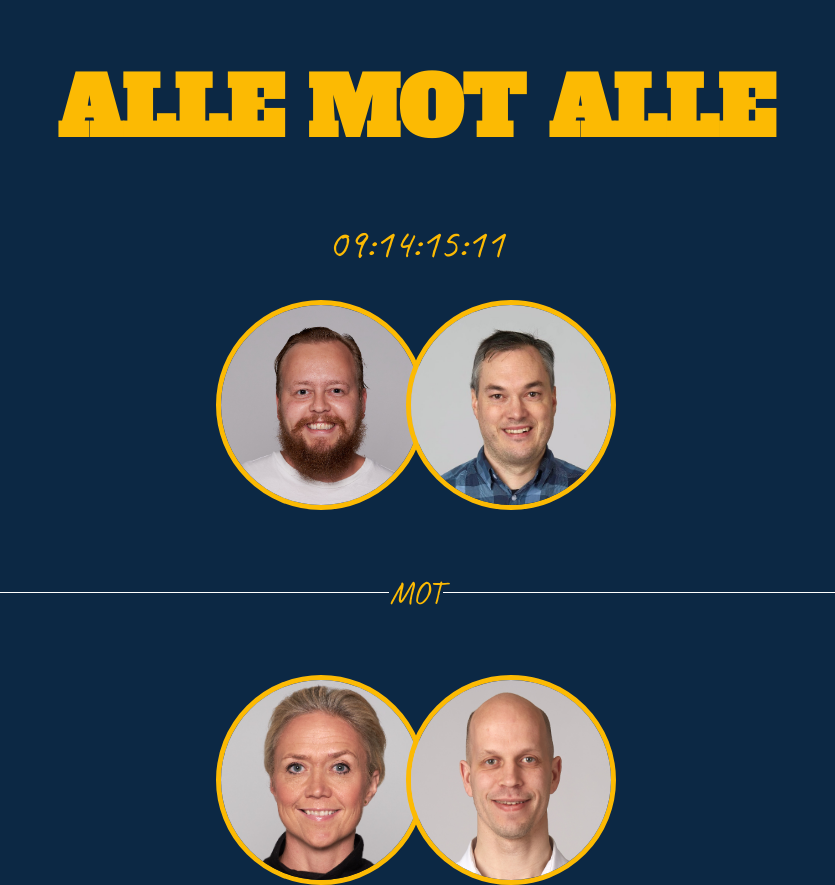
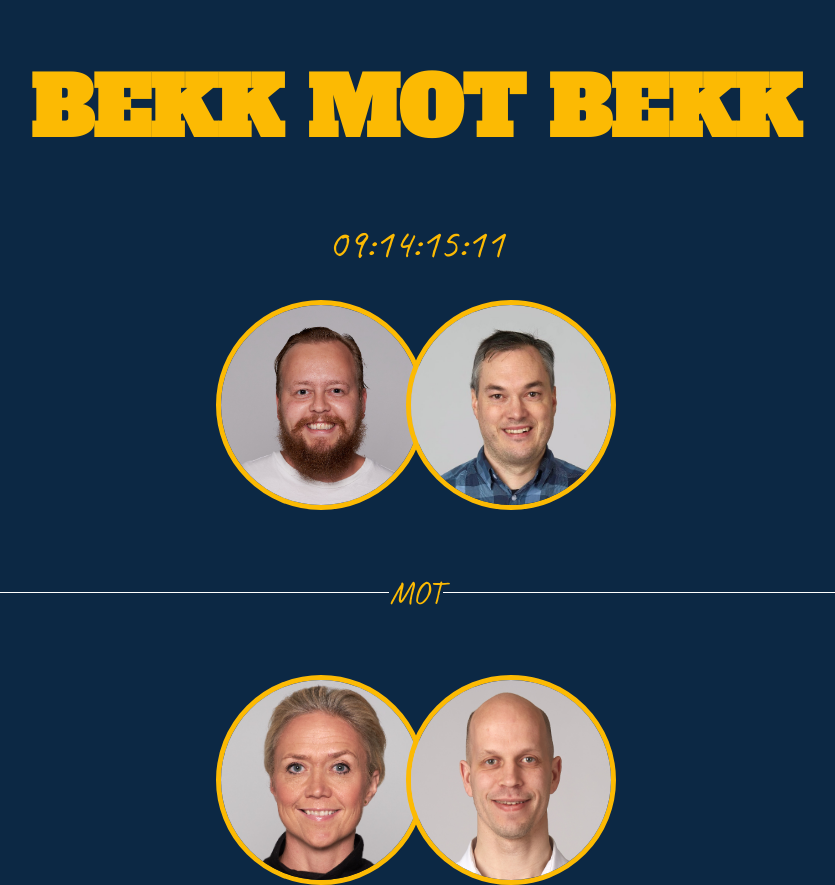
Before and after one commit to hegehaav/alle-mot-alle, a React app: page / in a window 1280 px wide. Shown: the whole page, without its empty margins (224-1059 px from the left). Built offline with nearby package versions, Linux system fonts and the light colour scheme.

Commit message:
Change name to bekk-mot-bekk👌

```diff
--- a/src/App.jsx
+++ b/src/App.jsx
@@ -7,7 +7,7 @@
 const App = () => (
     <main className='main--container center'>
         <div className='title--container'>
-            <h1 className='title'>ALLE MOT ALLE</h1>
+            <h1 className='title'>BEKK MOT BEKK</h1>
         </div>
         <Match match={matches[0]} />
     </main>
--- a/src/index.html
+++ b/src/index.html
@@ -1,16 +1,20 @@
 <html>
-
     <head>
-    <title>Alle mot alle</title>
+        <title>Bekk mot bekk</title>
         <link rel="preconnect" href="https://fonts.gstatic.com" />
-    <link href="https://fonts.googleapis.com/css2?family=Alfa+Slab+One&display=swap" rel="stylesheet" />
+        <link
+            href="https://fonts.googleapis.com/css2?family=Alfa+Slab+One&display=swap"
+            rel="stylesheet"
+        />
         <link rel="preconnect" href="https://fonts.gstatic.com" />
-    <link href="https://fonts.googleapis.com/css2?family=Caveat&display=swap" rel="stylesheet" />
+        <link
+            href="https://fonts.googleapis.com/css2?family=Caveat&display=swap"
+            rel="stylesheet"
+        />
     </head>
 
     <body>
-    <div id="alle-mot-alle"></div>
+        <div id="bekk-mot-bekk"></div>
         <script src="bundle.js"></script>
     </body>
-
 </html>
--- a/src/index.js
+++ b/src/index.js
@@ -4,4 +4,4 @@
 import App from './App';
 import './index.css';
 
-ReactDOM.render(<App />, document.getElementById('alle-mot-alle'));
+ReactDOM.render(<App />, document.getElementById('bekk-mot-bekk'));
```
Also changed, not shown: package.json (+4 -4 lines), 2 other files (tests, documents, lock files or other folders). Lines whose indentation alone changed are shown as unchanged.
